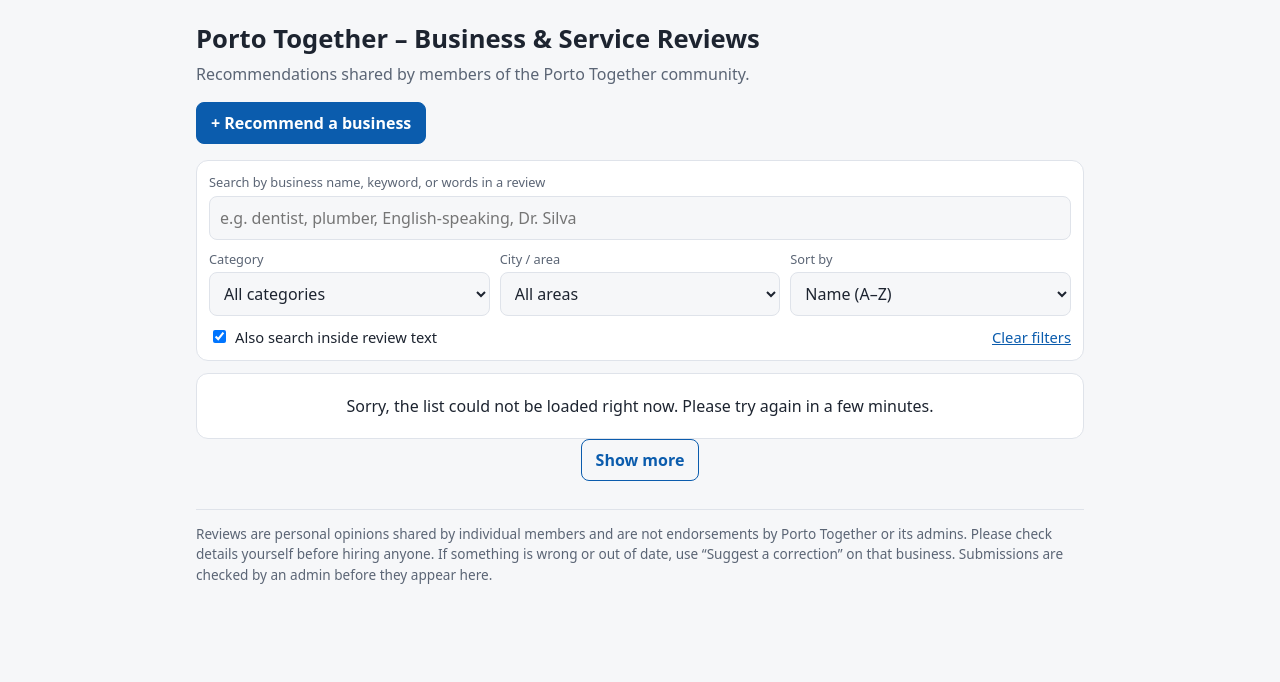
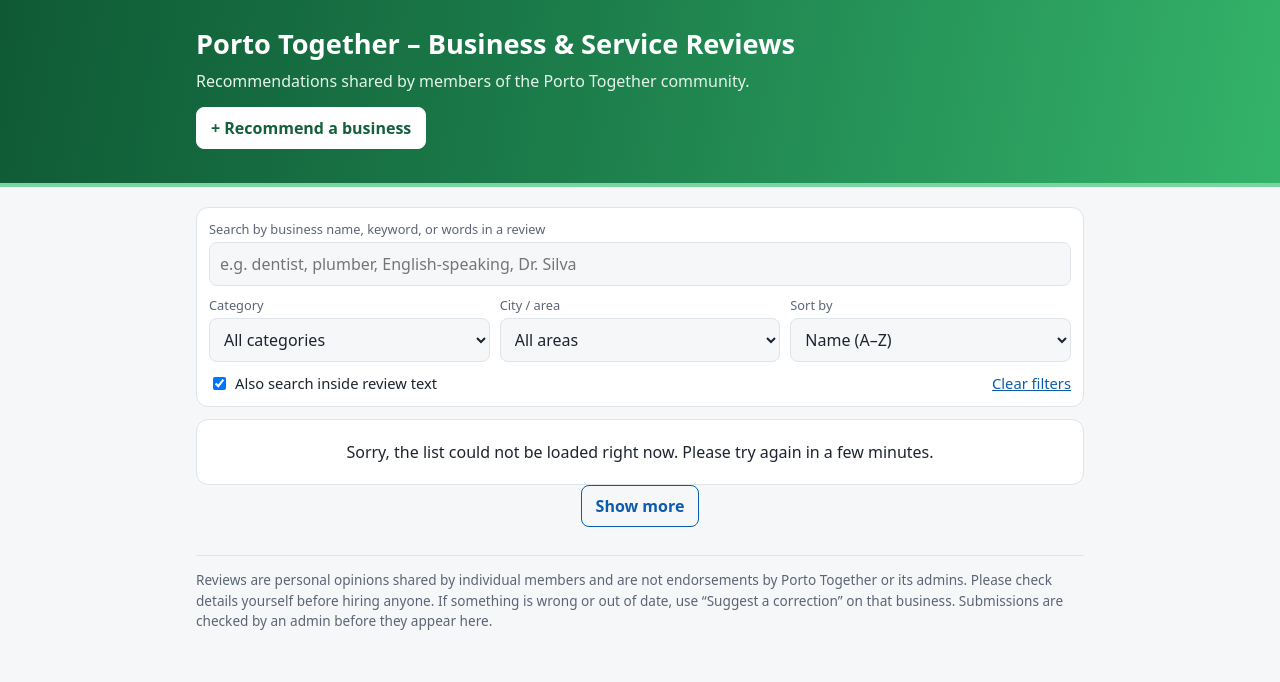
Before and after one commit to SleepyheadKC/porto-together-business-reviews, a plain HTML site: page index.html in a window 1280 px wide. Drawn offline with Linux system fonts and the light colour scheme; no server answers.

Commit message:
Add files via upload

```diff
--- a/index.html
+++ b/index.html
@@ -19,6 +19,13 @@
 *{box-sizing:border-box}
 body{margin:0;background:var(--bg);color:var(--text);font:16px/1.5 system-ui,-apple-system,"Segoe UI",Roboto,sans-serif}
 .wrap{max-width:920px;margin:0 auto;padding:20px 16px 48px}
+.hero{background:linear-gradient(100deg,#0f5a35 0%,#1c7d4b 45%,#34b36a 100%);color:#fff;border-bottom:4px solid #7ad6a0}
+.hero-in{max-width:920px;margin:0 auto;padding:24px 16px 18px}
+.hero h1{margin:0 0 4px;font-size:1.7rem;color:#fff}
+.hero .sub{color:#e3f5ea;margin:0 0 14px}
+.hero a.btn{background:#fff;border-color:#fff;color:#14603a}
+.hero a.btn:hover{background:#e3f5ea}
+@media (prefers-color-scheme: dark){ .hero{background:linear-gradient(100deg,#0a3622 0%,#145232 45%,#228552 100%);border-bottom-color:#2f8f5d} }
 h1{font-size:1.6rem;margin:0 0 4px}
 .sub{color:var(--muted);margin:0 0 16px}
 .top-actions{display:flex;flex-wrap:wrap;gap:8px;margin-bottom:16px}
@@ -57,13 +64,16 @@ footer{color:var(--muted);font-size:.85rem;margin-top:28px;border-top:1px solid
 </style>
 </head>
 <body>
+<header class="hero">
+  <div class="hero-in">
+    <h1>Porto Together – Business &amp; Service Reviews</h1>
+    <p class="sub">Recommendations shared by members of the Porto Together community. <span id="stats"></span></p>
+    <div class="top-actions">
+      <a class="btn" id="btn-new" href="#" target="_blank" rel="noopener">+ Recommend a business</a>
+    </div>
+  </div>
+</header>
 <div class="wrap">
-  <h1>Porto Together – Business &amp; Service Reviews</h1>
-  <p class="sub">Recommendations shared by members of the Porto Together community. <span id="stats"></span></p>
-  <div class="top-actions">
-    <a class="btn" id="btn-new" href="#" target="_blank" rel="noopener">+ Recommend a business</a>
-  </div>
-
   <div class="filters">
     <div class="full">
       <label for="q">Search by business name, keyword, or words in a review</label>
```
